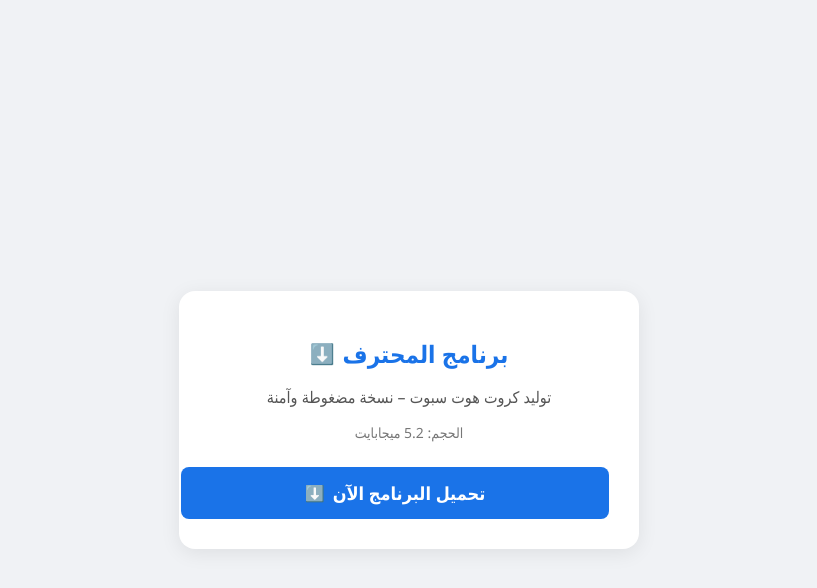
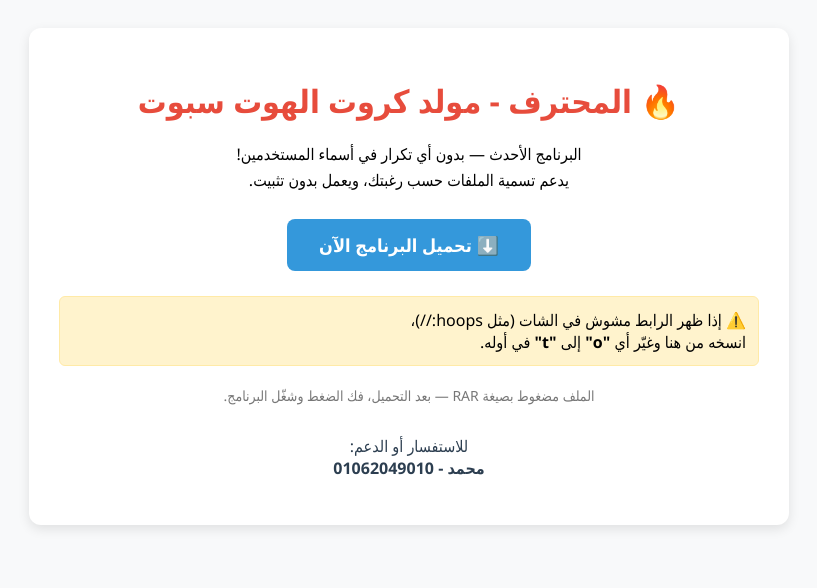
Before and after one commit to medoo4746-debug/medoo4746-debug.github.io, a plain HTML site: page index.html in a window 1280 px wide. Shown: the whole page, without its empty margins (231-1048 px from the left). Drawn offline with Linux system fonts and the light colour scheme.

Commit message:
Update index.html

```diff
--- a/index.html
+++ b/index.html
@@ -1,89 +1,58 @@
 <!DOCTYPE html>
-<html lang="ar" dir="rtl">
+<html dir="rtl" lang="ar">
 <head>
-  <meta charset="UTF-8" />
-  <meta name="viewport" content="width=device-width, initial-scale=1.0"/>
-  <title>برنامج المحترف - توليد كروت هوت سبوت</title>
+    <meta charset="UTF-8">
+    <title>المحترف - مولد كروت الهوت سبوت</title>
+    <meta name="viewport" content="width=device-width, initial-scale=1">
     <style>
-    body {
-      background-color: #f0f2f5;
-      font-family: 'Segoe UI', Tahoma, Geneva, Verdana, sans-serif;
-      margin: 0;
-      padding: 0;
-      display: flex;
-      justify-content: center;
-      align-items: center;
-      min-height: 100vh;
-      padding: 20px;
-    }
-    .download-card {
-      background: white;
-      border-radius: 16px;
-      box-shadow: 0 4px 20px rgba(0, 0, 0, 0.08);
-      padding: 30px;
-      text-align: center;
-      max-width: 400px;
-      width: 100%;
-    }
-    .download-card h1 {
-      font-size: 24px;
-      color: #1a73e8;
-      margin-bottom: 10px;
-      display: flex;
-      align-items: center;
-      justify-content: center;
-      gap: 8px;
-    }
-    .download-card h1::after {
-      content: "⬇️";
-      font-size: 20px;
-    }
-    .download-card p {
-      color: #555;
-      font-size: 16px;
-      margin-bottom: 15px;
-    }
-    .download-card .version {
-      font-size: 14px;
-      color: #777;
-      margin-bottom: 25px;
-    }
-    .download-btn {
+        body { font-family: 'Segoe UI', Tahoma, sans-serif; background: #f8f9fa; padding: 20px; }
+        .container { max-width: 700px; margin: 0 auto; background: white; padding: 30px; border-radius: 12px; box-shadow: 0 4px 12px rgba(0,0,0,0.1); }
+        h1 { color: #e74c3c; text-align: center; margin-bottom: 20px; }
+        .btn {
             display: block;
-      width: 100%;
-      padding: 14px;
-      background-color: #1a73e8;
+            width: fit-content;
+            margin: 25px auto;
+            padding: 14px 32px;
+            background: #3498db;
             color: white;
             text-decoration: none;
+            font-weight: bold;
             font-size: 18px;
-      font-weight: bold;
             border-radius: 8px;
-      transition: background-color 0.2s;
-      display: flex;
-      align-items: center;
-      justify-content: center;
-      gap: 8px;
+            transition: background 0.3s;
         }
-    .download-btn:hover {
-      background-color: #1557b0;
-    }
-    .download-btn::after {
-      content: "⬇️";
-      font-size: 16px;
-    }
+        .btn:hover { background: #2980b9; }
+        .note { color: #777; text-align: center; margin-top: 20px; font-size: 14px; }
+        .contact { margin-top: 30px; text-align: center; color: #2c3e50; }
+        .warning { background: #fff3cd; border: 1px solid #ffeaa7; padding: 12px; border-radius: 6px; margin: 15px 0; }
     </style>
 </head>
 <body>
-  <div class="download-card">
-    <h1>برنامج المحترف</h1>
-    <p>توليد كروت هوت سبوت – نسخة مضغوطة وآمنة</p>
-    <div class="version">الحجم: 5.2 ميجابايت</div>
-    <a href="https://www.mediafire.com/file/ab3otza9o5mm3tq/%D8%A8%D8%B1%D9%86%D8%A7%D9%85%D8%AC%2B%D8%A7%D9%84%D9%85%D8%AD%D8%AA%D8%B1%D9%81%2B%D8%AA%D9%88%D9%84%D9%8A%D8%AF%2B%D9%83%D8%B1%D9%88%D8%AA%2B%D9%87%D9%88%D8%AA%2B%D8%B3%D8%A8%D9%88%D8%AA.rar%281%29.rar/file"
-       class="download-btn"
-       target="_blank"
-       rel="noopener noreferrer">
-      تحميل البرنامج الآن
+    <div class="container">
+        <h1>🔥 المحترف - مولد كروت الهوت سبوت</h1>
+        <p style="text-align: center; line-height: 1.6;">
+            البرنامج الأحدث — بدون أي تكرار في أسماء المستخدمين!<br>
+            يدعم تسمية الملفات حسب رغبتك، ويعمل بدون تثبيت.
+        </p>
+
+        <!-- 🔗 رابط التحميل الصحيح (من الرابط اللي أرسلته) -->
+        <a href="https://www.mediafire.com/file/1oe73lzj7powyrm/%25D8%25A8%25D8%25B1%25D9%2586%25D8%25A7%25D9%2585%25D8%25AC%252B%25D8%25A7%25D9%2584%25D9%2585%25D8%25AD%25D8%25AA%25D8%25B1%25D9%2581%252B%25D8%25AA%25D9%2588%25D9%2584%25D9%258A%25D8%25AF%252B%25D9%2583%25D8%25B1%25D9%2588%25D8%25AA%252B%25D9%2587%25D9%2588%25D8%25AA%252B%25D8%25B3%25D8%25A8%25D9%2588%25D8%25AA.rar%25281%2529%25284%2529_rar.rar" class="btn">
+            ⬇️ تحميل البرنامج الآن
         </a>
+
+        <div class="warning">
+            ⚠️ إذا ظهر الرابط مشوش في الشات (مثل hoops://)،<br>
+            انسخه من هنا وغيّر أي <b>"o"</b> إلى <b>"t"</b> في أوله.
+        </div>
+
+        <p class="note">
+            الملف مضغوط بصيغة RAR — بعد التحميل، فك الضغط وشغّل البرنامج.
+        </p>
+
+        <div class="contact">
+            <p>للاستفسار أو الدعم:<br>
+            <strong>محمد - 01062049010</strong></p>
+        </div>
     </div>
 </body>
 </html>
```
Lines whose indentation alone changed are shown as unchanged.
